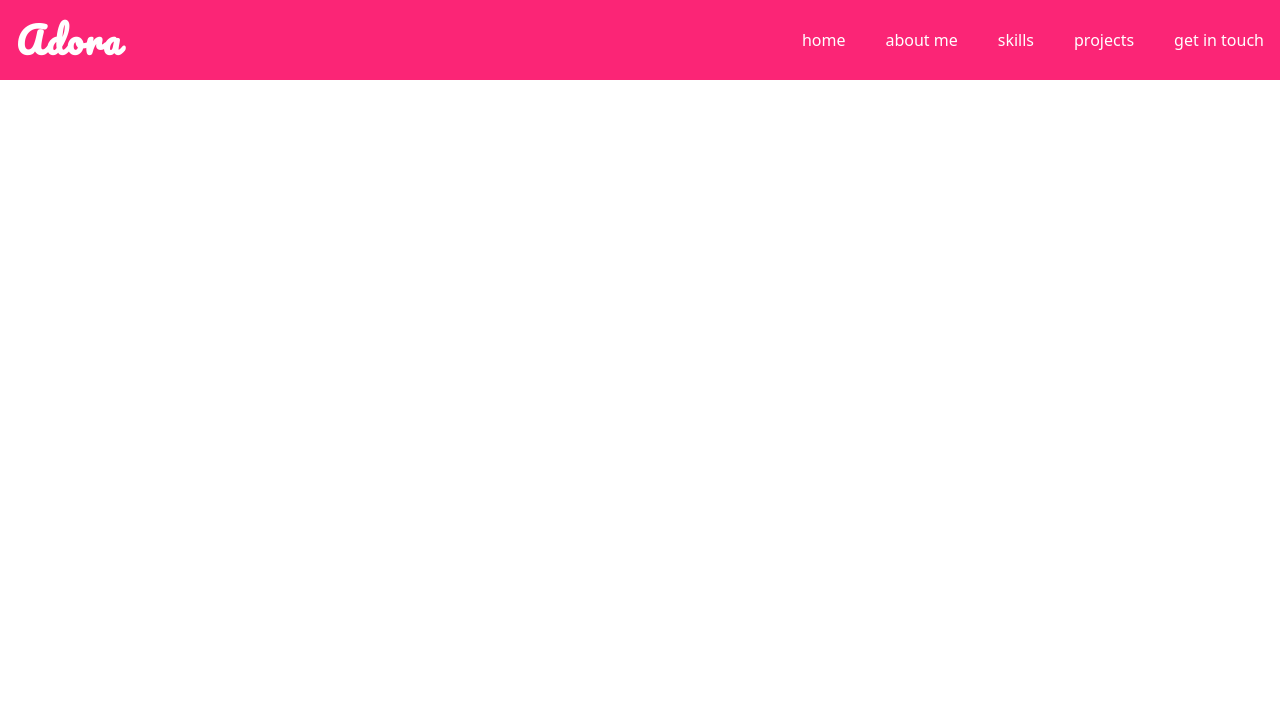
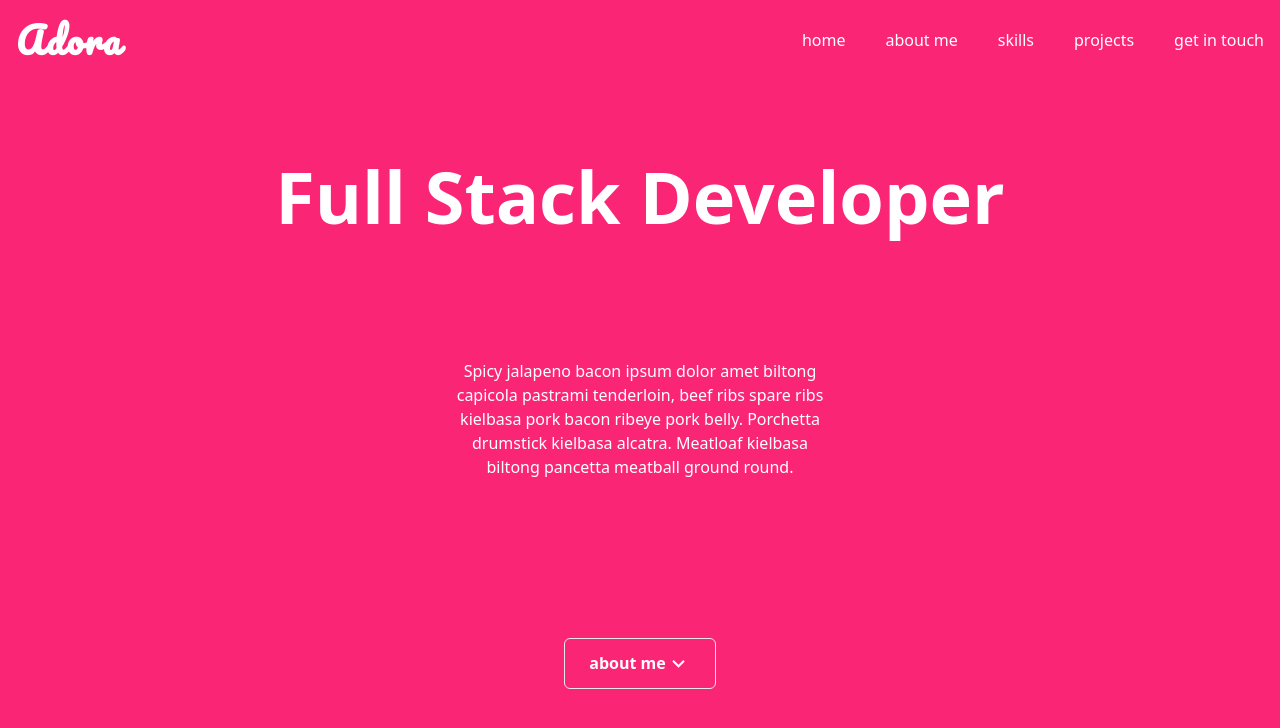
Before and after one commit to AdoraWyne/Adora_ChinYing, a Next.js app: page / in a window 1280 px wide. Shown: the top 728 px of the page. Built offline with nearby package versions, Linux system fonts and the light colour scheme.

Commit message:
Basic homepage setup

```diff
--- a/components/HomePage.jsx
+++ b/components/HomePage.jsx
@@ -1,9 +1,23 @@
 import React from "react";
+import Link from "next/link"
+import Image from "next/image";
+import {MdExpandMore} from "react-icons/md"
 
 const HomePage = () => {
     return (
-        <div>
-            homepage
+        <div id="home" className="h-screen w-full text-center">
+            <div className="max-w-screen-xl mx-auto w-full h-full pt-24 p-4 flex flex-col justify-around items-center">
+                <h1 className="font-bold text-white text-7xl">Full Stack Developer</h1>
+                <p className="text-white text-md max-w-sm mx-auto">
+                    Spicy jalapeno bacon ipsum dolor amet biltong capicola pastrami tenderloin, beef ribs spare ribs kielbasa pork bacon ribeye pork belly. Porchetta drumstick kielbasa alcatra. Meatloaf kielbasa biltong pancetta meatball ground round.
+                </p>
+                <Link href='/#aboutme'>
+                    <div className="group flex items-center justify-center my-8 text-white px-6 py-3 font-bold border rounded-md">
+                        about me
+                        <span><MdExpandMore size={25} /></span>
+                    </div>
+                </Link>
+            </div>
         </div>
     )
 }
--- a/pages/index.js
+++ b/pages/index.js
@@ -15,7 +15,7 @@ export default function Home() {
         <link rel="icon" href="/favicon.ico" />
       </Head>
 
-      <div>
+      <div className="bg-themedPink">
         <HomePage />
       </div>
     </>
```
